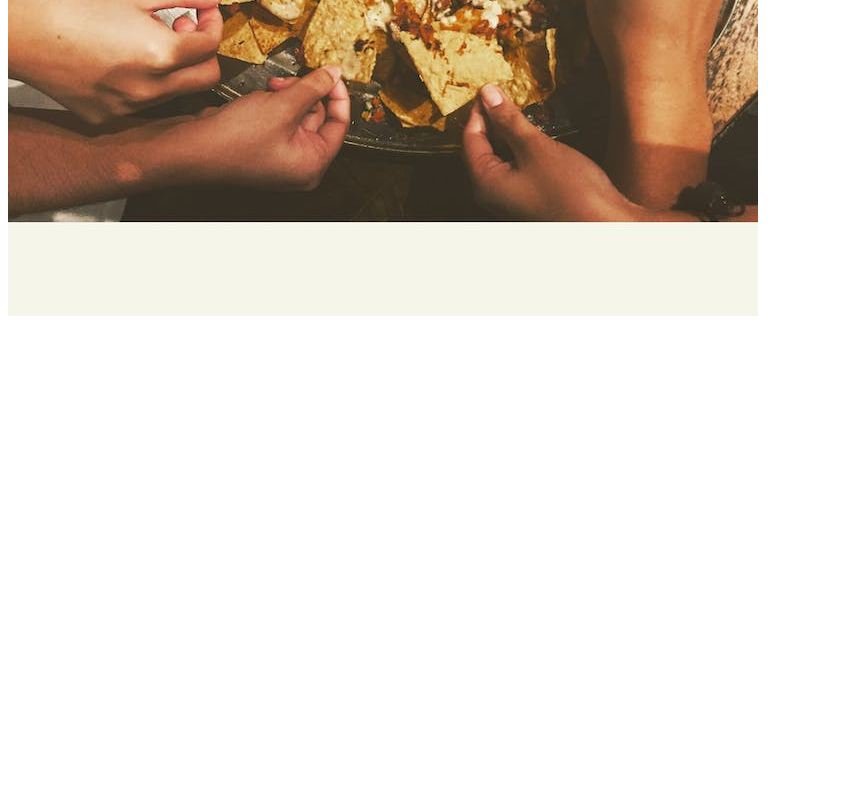
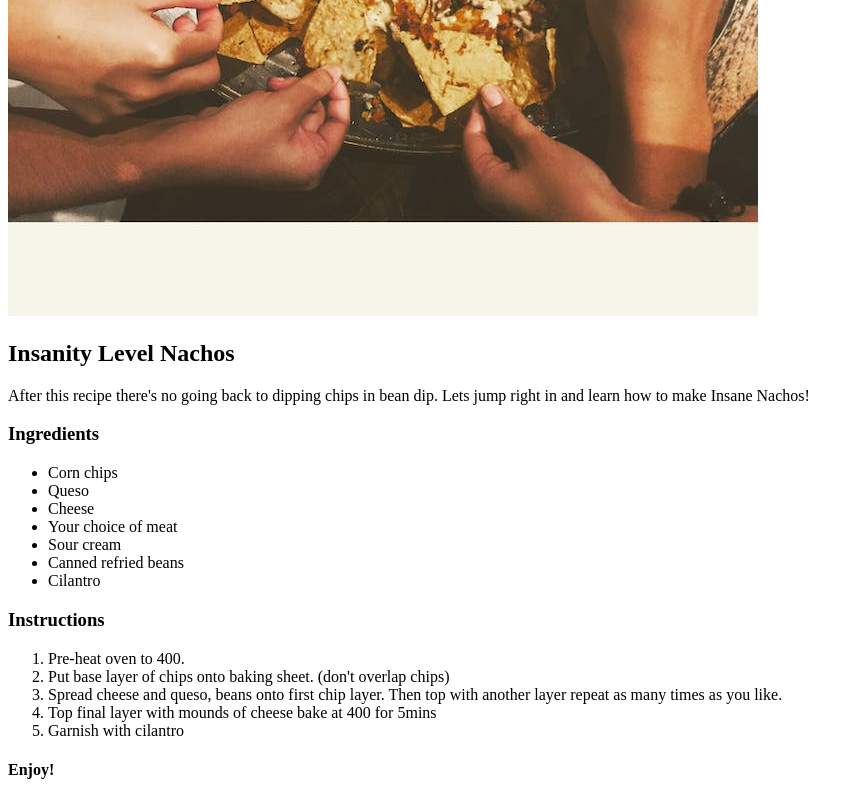
Before and after one commit to sebiprograms/odin-recipes, a plain HTML site: page recipes/nachos.html in a window 1280 px wide. Shown: the part 514-1314 px from the top of the page, without its empty margins (0-863 px from the left). Before the commit the page ends 842 px from the top, so only its background shows below. Drawn offline with Linux system fonts and the light colour scheme.

Commit message:
Nachos page added lists and headings
Nachos page now has two lists "ingredients" and
"instructions".
Added headings for clarity and new paragraph
element under img.

```diff
--- a/recipes/nachos.html
+++ b/recipes/nachos.html
@@ -8,6 +8,36 @@
 </head>
 <body>
     <h1>Insane Nachos</h1>
-    <img src="../img/nachos.jpeg" alt="four hands reaching for cheesy nachos"
+    <img src="../img/nachos.jpeg" alt="four hands reaching for cheesy nachos">
+    <h2>Insanity Level Nachos</h2>
+    <p>After this recipe there's no going back to dipping
+        chips in bean dip. Lets jump right in and learn how
+        to make Insane Nachos!
+    </p>
+    <h3>Ingredients</h3>
+    <ul>
+        <li>Corn chips</li>
+        <li>Queso</li>
+        <li>Cheese</li>
+        <li>Your choice of meat</li>
+        <li>Sour cream</li>
+        <li>Canned refried beans</li>
+        <li>Cilantro</li>
+    </ul>
+    <h3>Instructions</h3>
+    <ol>
+        <li>Pre-heat oven to 400.</li>
+        <li>Put base layer of chips onto
+            baking sheet. (don't overlap chips)
+        </li>
+        <li>Spread cheese and queso, beans onto
+            first chip layer. Then top with another layer
+            repeat as many times as you like.
+        </li>
+        <li>Top final layer with mounds of cheese
+            bake at 400 for 5mins</li>
+        <li>Garnish with cilantro</li>
+    </ol>
+    <h4>Enjoy!</h4>
 </body>
 </html>
```
